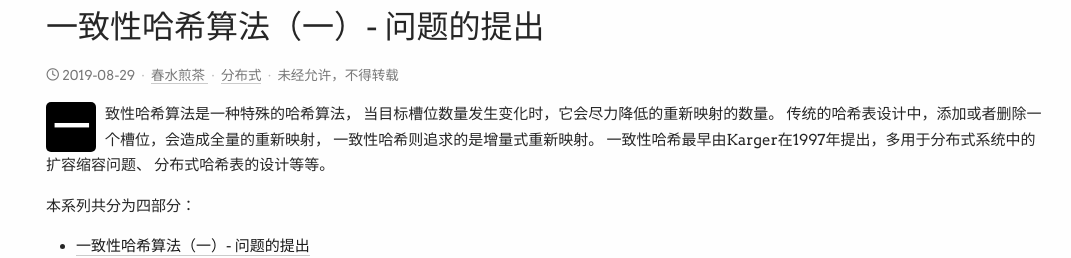
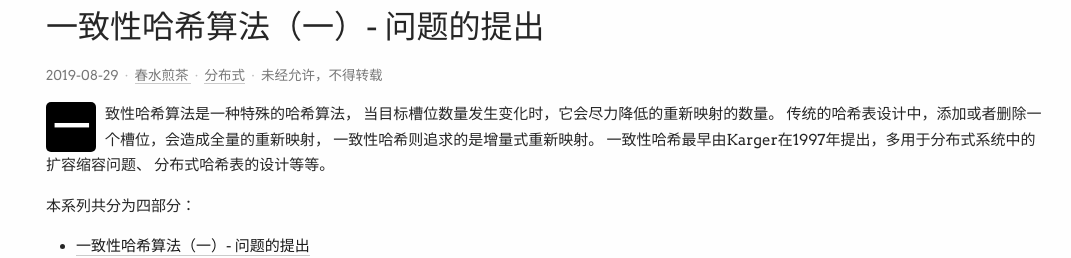
Before and after one commit to gfphoto/writings.sh, a Jekyll site: the page built from _posts/2019-08-29-consistent-hashing-algorithms-part-1-the-problem-and-the-concept.md, in a window 1280 px wide. Shown: the part 800-1058 px from the top of the page, without its empty margins (94-1165 px from the left). Built offline with Jekyll 4.4.1, drawn with Linux system fonts in a browser that asks for light colours; some web fonts are replaced; formulas are drawn with MathJax 3.

Commit message:
Remove clock

```diff
--- a/_layouts/post.html
+++ b/_layouts/post.html
@@ -34,7 +34,7 @@ layout: base
     <div class="post-meta">
       <!-- Post date -->
       <span class="post-date post-meta-item">
-        <span class="icon-clock"></span>
+        <!-- <span class="icon-clock"></span> -->
         {{ page.date | date: "%Y-%m-%d" }}
       </span>
       <span class="nav-divider">·</span>
```
